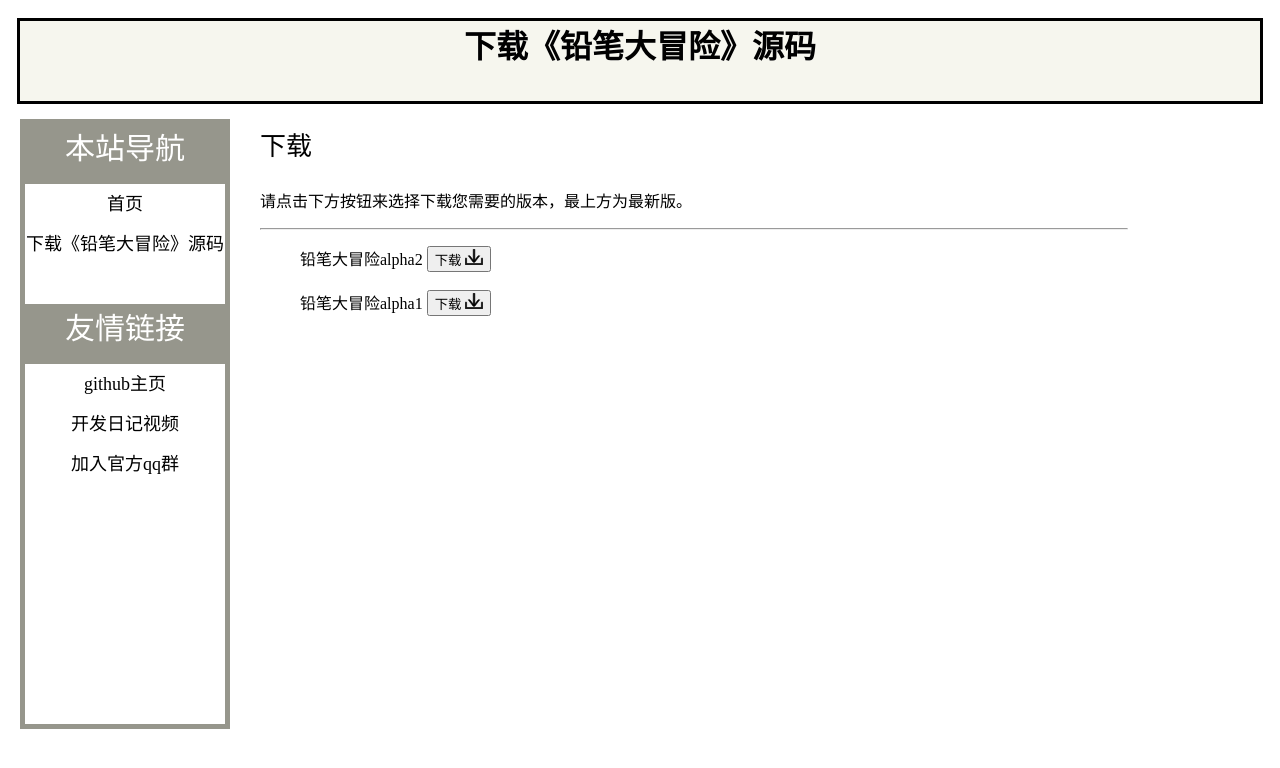
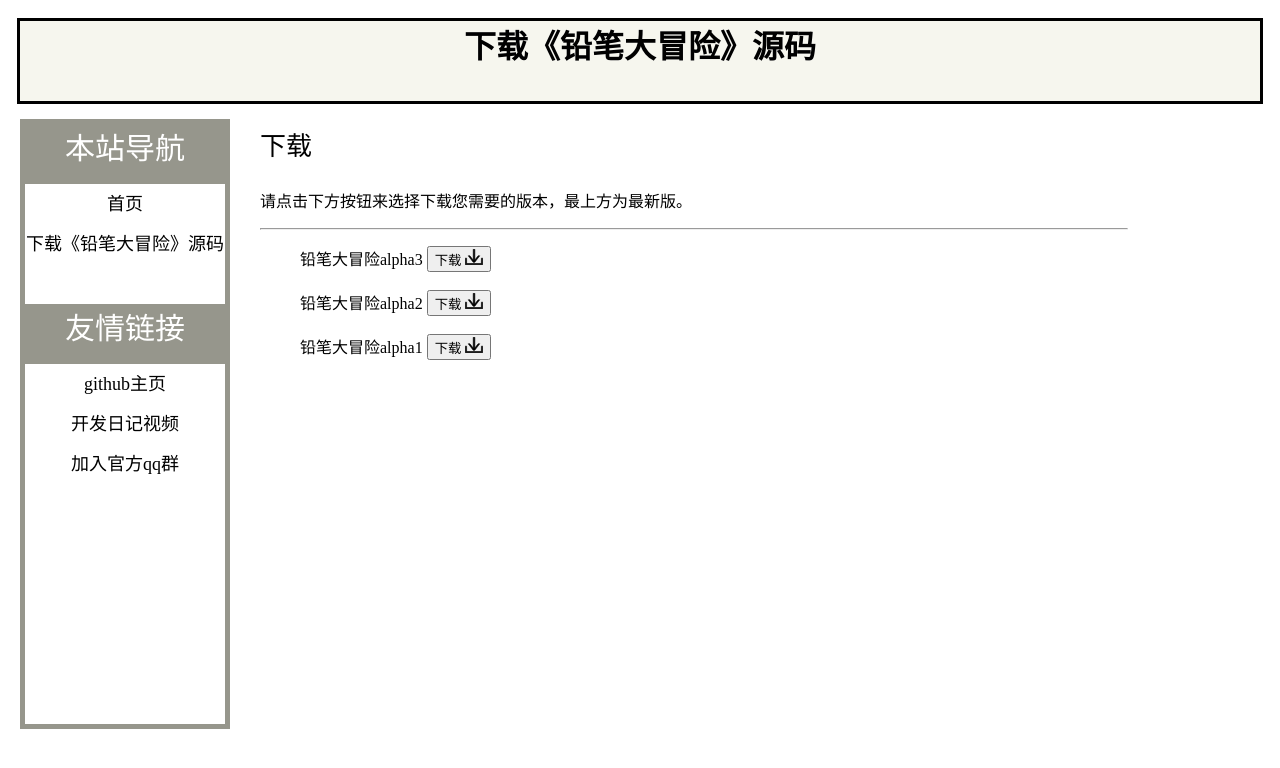
Before and after one commit to COT-Studio/cot-studio.github.com, a plain HTML site: page download.html in a window 1280 px wide. Drawn offline with Linux system fonts and the light colour scheme.

Commit message:
Update download.html

```diff
--- a/download.html
+++ b/download.html
@@ -97,6 +97,10 @@
   </p>
   <hr />
   <ul>
+    <li>铅笔大冒险alpha3 <button>
+      下载 <img src="download.svg" height=16px onclick='f("铅笔大冒险alpha3.zip")'></img>
+    </button></li>
+    <br />
     <li>铅笔大冒险alpha2 <button>
       下载 <img src="download.svg" height=16px onclick='f("铅笔大冒险alpha2.zip")'></img>
     </button></li>
```
